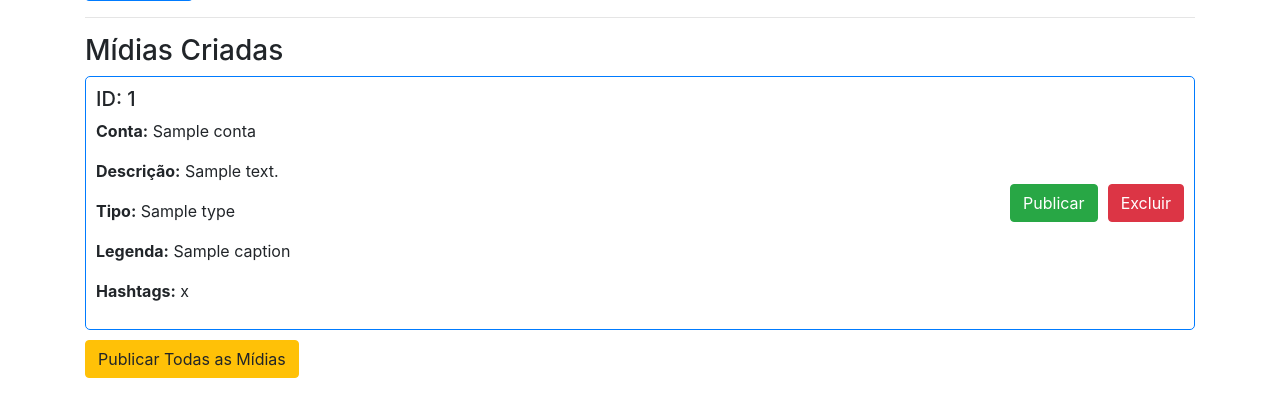
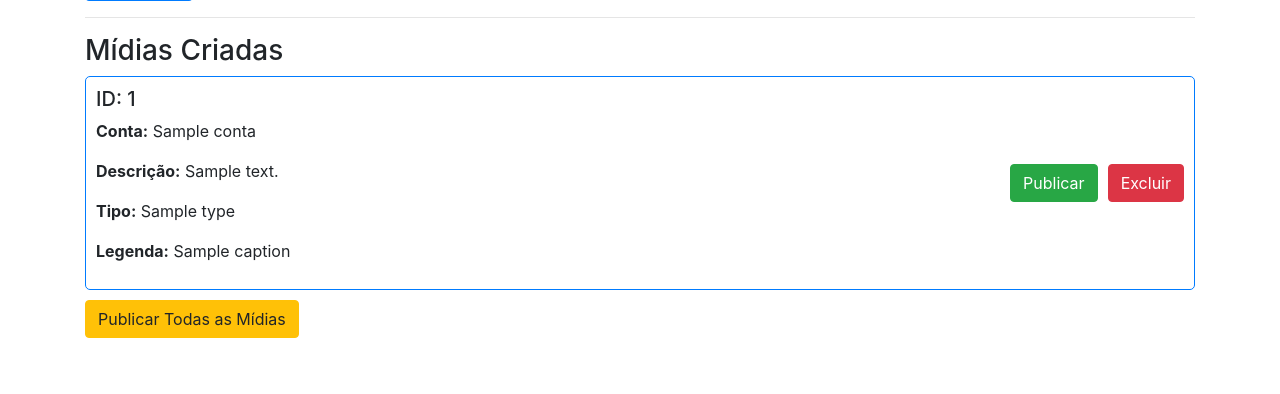
Before and after one commit to maarinlucas/insta_bot, a Flask app: template templates/create_media.html in a window 1280 px wide. Shown: the part 863-1257 px from the top of the page. After the commit the page ends 1201 px from the top, so only its background shows below. Run offline with Flask 3, Linux system fonts and the light colour scheme; the template is opened without the code that fills it: most values are stand-ins (such as "Sample title", 1, 10 or a date in 2020); some libraries are stand-ins or nearby versions.

Commit message:
'commit'

```diff
--- a/templates/create_media.html
+++ b/templates/create_media.html
@@ -99,7 +99,6 @@
                 <p><strong>Descrição:</strong> {{ media['description'] }}</p> <!-- Exibe a descrição da mídia -->
                 <p><strong>Tipo:</strong> {{ media['type'] }}</p> <!-- Exibe o tipo da mídia (imagem ou vídeo) -->
                 <p><strong>Legenda:</strong> {{ media['caption'] }}</p> <!-- Exibe a legenda da mídia -->
-                <p><strong>Hashtags:</strong> {{ media['hashtags'] }}</p>
             </div>
             <div class="media-actions">
                 <!-- Passando tanto o media_id quanto o conta para a URL -->
```
